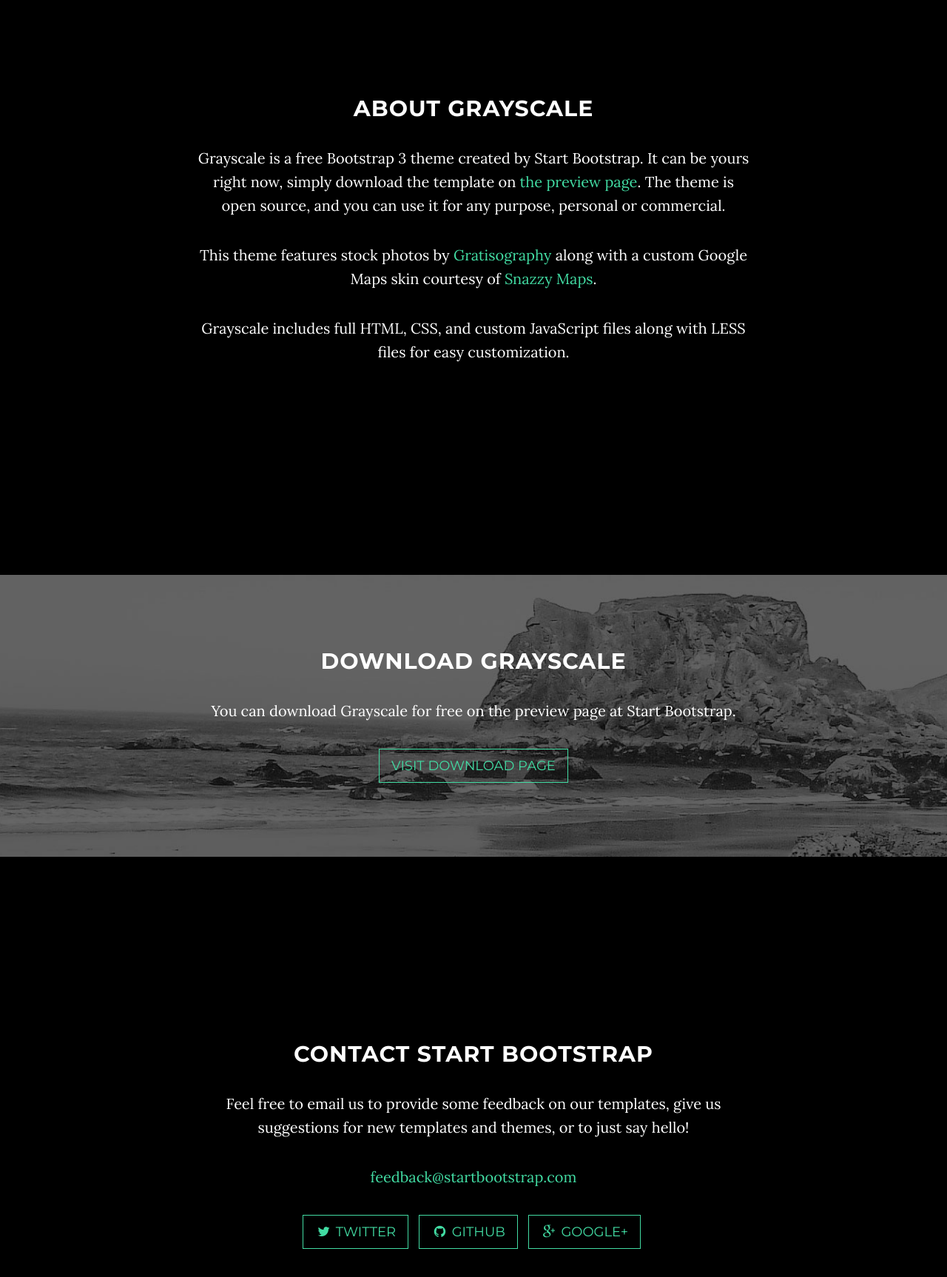
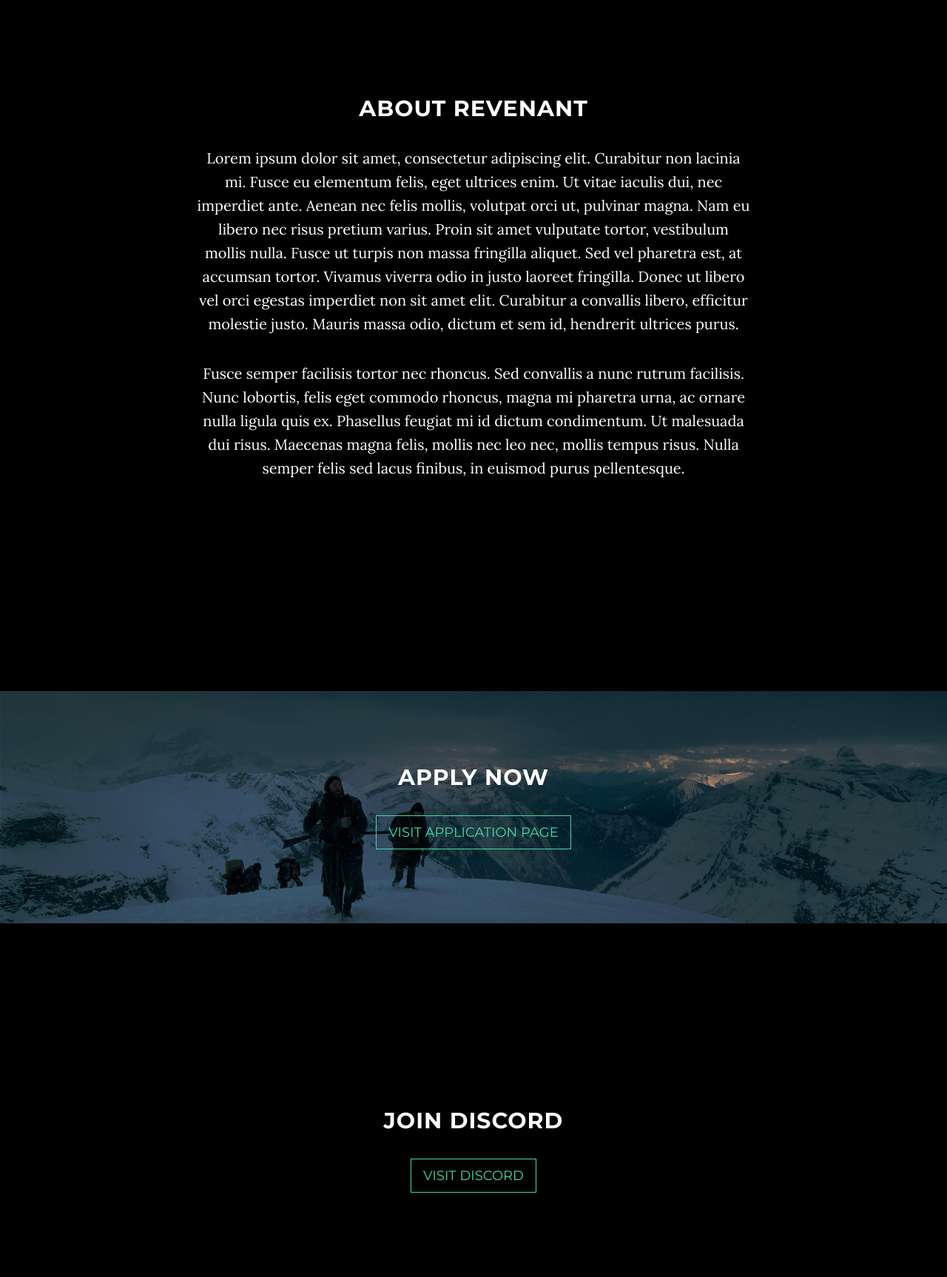
Before and after one commit to revenant-edan/revenant-edan.github.io, a plain HTML site: page index.html in a window 1280 px wide. Shown: the part 920-2646 px from the top of the page at 74% size. Drawn offline with Linux system fonts and the light colour scheme; some packages are replaced by stand-ins of ours.

Commit message:
update about and links next

```diff
--- a/css/grayscale.css
+++ b/css/grayscale.css
@@ -7,7 +7,7 @@
 body {
     width: 100%;
     height: 100%;
-    font-family: Lora,"Helvetica Neue",Helvetica,Arial,sans-serif;
+    font-family: Lora, "Helvetica Neue", Helvetica, Arial, sans-serif;
     color: #fff;
     background-color: #000;
 }
@@ -25,7 +25,7 @@
 h6 {
     margin: 0 0 35px;
     text-transform: uppercase;
-    font-family: Montserrat,"Helvetica Neue",Helvetica,Arial,sans-serif;
+    font-family: Montserrat, "Helvetica Neue", Helvetica, Arial, sans-serif;
     font-weight: 700;
     letter-spacing: 1px;
 }
@@ -63,9 +63,9 @@
 
 .navbar-custom {
     margin-bottom: 0;
-    border-bottom: 1px solid rgba(255,255,255,.3);
+    border-bottom: 1px solid rgba(255, 255, 255, .3);
     text-transform: uppercase;
-    font-family: Montserrat,"Helvetica Neue",Helvetica,Arial,sans-serif;
+    font-family: Montserrat, "Helvetica Neue", Helvetica, Arial, sans-serif;
     background-color: #000;
 }
 
@@ -100,7 +100,7 @@
 
 .navbar-custom .nav li a:hover {
     outline: 0;
-    color: rgba(255,255,255,.8);
+    color: rgba(255, 255, 255, .8);
     background-color: transparent;
 }
 
@@ -115,7 +115,7 @@
 }
 
 .navbar-custom .nav li.active a {
-    background-color: rgba(255,255,255,.3);
+    background-color: rgba(255, 255, 255, .3);
 }
 
 .navbar-custom .nav li.active a:hover {
@@ -128,14 +128,13 @@
         border-bottom: 0;
         letter-spacing: 1px;
         background: 0 0;
-        -webkit-transition: background .5s ease-in-out,padding .5s ease-in-out;
-        -moz-transition: background .5s ease-in-out,padding .5s ease-in-out;
-        transition: background .5s ease-in-out,padding .5s ease-in-out;
+        -webkit-transition: background .5s ease-in-out, padding .5s ease-in-out;
+        -moz-transition: background .5s ease-in-out, padding .5s ease-in-out;
+        transition: background .5s ease-in-out, padding .5s ease-in-out;
     }
-
     .navbar-custom.top-nav-collapse {
         padding: 0;
-        border-bottom: 1px solid rgba(255,255,255,.3);
+        border-bottom: 1px solid rgba(255, 255, 255, .3);
         background: #000;
     }
 }
@@ -147,7 +146,7 @@
     padding: 100px 0;
     text-align: center;
     color: #fff;
-    background: url(../img/intro-bg.jpg) no-repeat bottom center scroll;
+    background: url(../img/revenant.jpg) no-repeat bottom center scroll;
     background-color: #000;
     -webkit-background-size: cover;
     -moz-background-size: cover;
@@ -173,11 +172,9 @@
         height: 100%;
         padding: 0;
     }
-
     .intro .intro-body .brand-heading {
         font-size: 100px;
     }
-
     .intro .intro-body .intro-text {
         font-size: 26px;
     }
@@ -202,7 +199,7 @@
 .btn-circle:focus {
     outline: 0;
     color: #fff;
-    background: rgba(255,255,255,.1);
+    background: rgba(255, 255, 255, .1);
 }
 
 .btn-circle i.animated {
@@ -228,12 +225,10 @@
         -webkit-transform: scale(1);
         transform: scale(1);
     }
-
     50% {
         -webkit-transform: scale(1.2);
         transform: scale(1.2);
     }
-
     100% {
         -webkit-transform: scale(1);
         transform: scale(1);
@@ -245,12 +240,10 @@
         -moz-transform: scale(1);
         transform: scale(1);
     }
-
     50% {
         -moz-transform: scale(1.2);
         transform: scale(1.2);
     }
-
     100% {
         -moz-transform: scale(1);
         transform: scale(1);
@@ -265,7 +258,7 @@
     width: 100%;
     padding: 50px 0;
     color: #fff;
-    background: url(../img/downloads-bg.jpg) no-repeat center center scroll;
+    background: url(../img/re2.jpg) no-repeat center center scroll;
     background-color: #000;
     -webkit-background-size: cover;
     -moz-background-size: cover;
@@ -283,11 +276,9 @@
     .content-section {
         padding-top: 250px;
     }
-
     .download-section {
         padding: 100px 0;
     }
-
     #map {
         height: 400px;
         margin-top: 250px;
@@ -297,7 +288,7 @@
 .btn {
     border-radius: 0;
     text-transform: uppercase;
-    font-family: Montserrat,"Helvetica Neue",Helvetica,Arial,sans-serif;
+    font-family: Montserrat, "Helvetica Neue", Helvetica, Arial, sans-serif;
     font-weight: 400;
     -webkit-transition: all .3s ease-in-out;
     -moz-transition: all .3s ease-in-out;
@@ -334,7 +325,6 @@
         margin-bottom: 20px;
         padding: 0;
     }
-
     ul.banner-social-buttons li:last-child {
         margin-bottom: 0;
     }
@@ -351,13 +341,13 @@
 ::-moz-selection {
     text-shadow: none;
     background: #fcfcfc;
-    background: rgba(255,255,255,.2);
+    background: rgba(255, 255, 255, .2);
 }
 
 ::selection {
     text-shadow: none;
     background: #fcfcfc;
-    background: rgba(255,255,255,.2);
+    background: rgba(255, 255, 255, .2);
 }
 
 img::selection {
@@ -369,5 +359,5 @@
 }
 
 body {
-    webkit-tap-highlight-color: rgba(255,255,255,.2);
+    webkit-tap-highlight-color: rgba(255, 255, 255, .2);
 }
--- a/index.html
+++ b/index.html
@@ -9,7 +9,7 @@
     <meta name="description" content="">
     <meta name="author" content="">
 
-    <title>Grayscale - Start Bootstrap Theme</title>
+    <title>Revenant-Edan</title>
 
     <!-- Bootstrap Core CSS -->
     <link href="css/bootstrap.min.css" rel="stylesheet">
@@ -41,7 +41,7 @@
                     <i class="fa fa-bars"></i>
                 </button>
                 <a class="navbar-brand page-scroll" href="#page-top">
-                    <i class="fa fa-play-circle"></i>  <span class="light">Start</span> Bootstrap
+                    <i class="fa fa-play-circle"></i> <span class="light">Edan</span>
                 </a>
             </div>
 
@@ -56,10 +56,10 @@
                         <a class="page-scroll" href="#about">About</a>
                     </li>
                     <li>
-                        <a class="page-scroll" href="#download">Download</a>
+                        <a class="page-scroll" href="#download">Application</a>
                     </li>
                     <li>
-                        <a class="page-scroll" href="#contact">Contact</a>
+                        <a class="page-scroll" href="#contact">Discord</a>
                     </li>
                 </ul>
             </div>
@@ -74,11 +74,11 @@
             <div class="container">
                 <div class="row">
                     <div class="col-md-8 col-md-offset-2">
-                        <h1 class="brand-heading">Grayscale</h1>
-                        <p class="intro-text">A free, responsive, one page Bootstrap theme.<br>Created by Start Bootstrap.</p>
+                        <h1 class="brand-heading">Revenant</h1>
                         <a href="#about" class="btn btn-circle page-scroll">
                             <i class="fa fa-angle-double-down animated"></i>
                         </a>
+                        <br>
                     </div>
                 </div>
             </div>
@@ -89,10 +89,11 @@
     <section id="about" class="container content-section text-center">
         <div class="row">
             <div class="col-lg-8 col-lg-offset-2">
-                <h2>About Grayscale</h2>
-                <p>Grayscale is a free Bootstrap 3 theme created by Start Bootstrap. It can be yours right now, simply download the template on <a href="http://startbootstrap.com/template-overviews/grayscale/">the preview page</a>. The theme is open source, and you can use it for any purpose, personal or commercial.</p>
-                <p>This theme features stock photos by <a href="http://gratisography.com/">Gratisography</a> along with a custom Google Maps skin courtesy of <a href="http://snazzymaps.com/">Snazzy Maps</a>.</p>
-                <p>Grayscale includes full HTML, CSS, and custom JavaScript files along with LESS files for easy customization.</p>
+                <h2>About Revenant</h2>
+                <p>Lorem ipsum dolor sit amet, consectetur adipiscing elit. Curabitur non lacinia mi. Fusce eu elementum felis, eget ultrices enim. Ut vitae iaculis dui, nec imperdiet ante. Aenean nec felis mollis, volutpat orci ut, pulvinar magna. Nam eu libero nec risus pretium varius. Proin sit amet vulputate tortor, vestibulum mollis nulla. Fusce ut turpis non massa fringilla aliquet. Sed vel pharetra est, at accumsan tortor. Vivamus viverra odio in justo laoreet fringilla. Donec ut libero vel orci egestas imperdiet non sit amet elit. Curabitur a convallis libero, efficitur molestie justo. Mauris massa odio, dictum et sem id, hendrerit ultrices purus.
+
+                </p>
+                <p>Fusce semper facilisis tortor nec rhoncus. Sed convallis a nunc rutrum facilisis. Nunc lobortis, felis eget commodo rhoncus, magna mi pharetra urna, ac ornare nulla ligula quis ex. Phasellus feugiat mi id dictum condimentum. Ut malesuada dui risus. Maecenas magna felis, mollis nec leo nec, mollis tempus risus. Nulla semper felis sed lacus finibus, in euismod purus pellentesque. </p>
             </div>
         </div>
     </section>
@@ -102,9 +103,8 @@
         <div class="download-section">
             <div class="container">
                 <div class="col-lg-8 col-lg-offset-2">
-                    <h2>Download Grayscale</h2>
-                    <p>You can download Grayscale for free on the preview page at Start Bootstrap.</p>
-                    <a href="http://startbootstrap.com/template-overviews/grayscale/" class="btn btn-default btn-lg">Visit Download Page</a>
+                    <h2>Apply now</h2>
+                    <a href="http://google.com" class="btn btn-default btn-lg">Visit Application Page</a>
                 </div>
             </div>
         </div>
@@ -114,32 +114,16 @@
     <section id="contact" class="container content-section text-center">
         <div class="row">
             <div class="col-lg-8 col-lg-offset-2">
-                <h2>Contact Start Bootstrap</h2>
-                <p>Feel free to email us to provide some feedback on our templates, give us suggestions for new templates and themes, or to just say hello!</p>
-                <p><a href="mailto:feedback@startbootstrap.com">feedback@startbootstrap.com</a>
-                </p>
-                <ul class="list-inline banner-social-buttons">
-                    <li>
-                        <a href="https://twitter.com/SBootstrap" class="btn btn-default btn-lg"><i class="fa fa-twitter fa-fw"></i> <span class="network-name">Twitter</span></a>
-                    </li>
-                    <li>
-                        <a href="https://github.com/IronSummitMedia/startbootstrap" class="btn btn-default btn-lg"><i class="fa fa-github fa-fw"></i> <span class="network-name">Github</span></a>
-                    </li>
-                    <li>
-                        <a href="https://plus.google.com/+Startbootstrap/posts" class="btn btn-default btn-lg"><i class="fa fa-google-plus fa-fw"></i> <span class="network-name">Google+</span></a>
-                    </li>
-                </ul>
+                <h2>Join Discord</h2>
+                <a href="http://google.com" class="btn btn-default btn-lg">Visit Discord</a>
             </div>
         </div>
     </section>
 
-    <!-- Map Section -->
-    <div id="map"></div>
-
     <!-- Footer -->
     <footer>
         <div class="container text-center">
-            <p>Copyright &copy; Your Website 2014</p>
+            <br>
         </div>
     </footer>
 
```
Also changed, not shown: img/re2.jpg (added), img/revenant.jpg (added).
